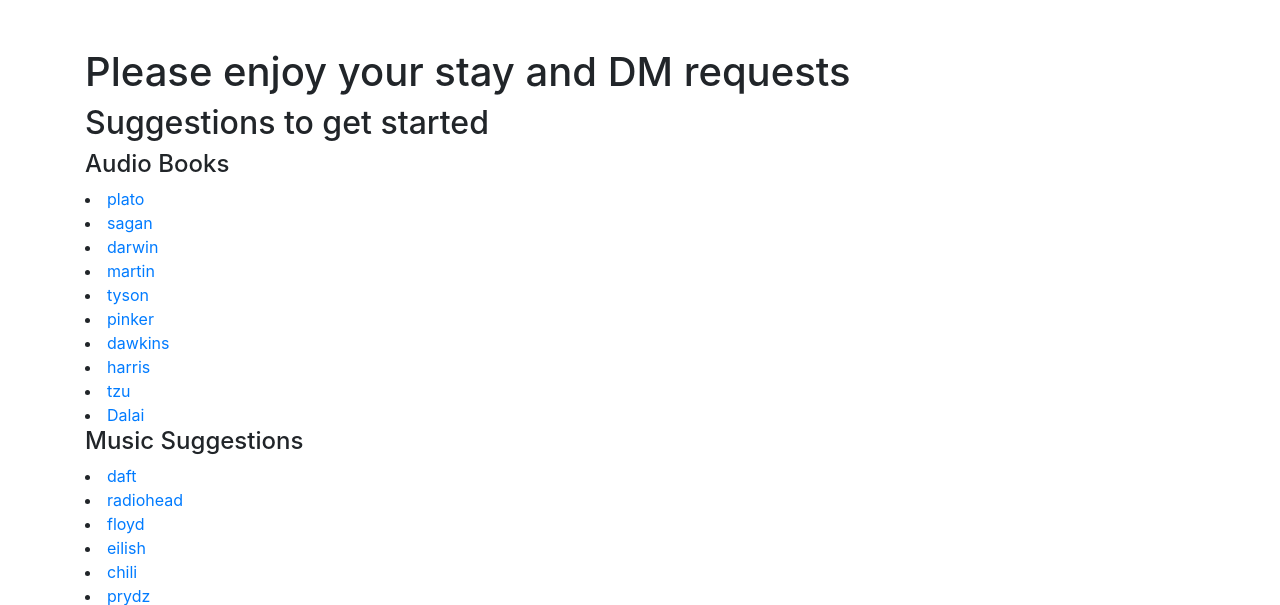
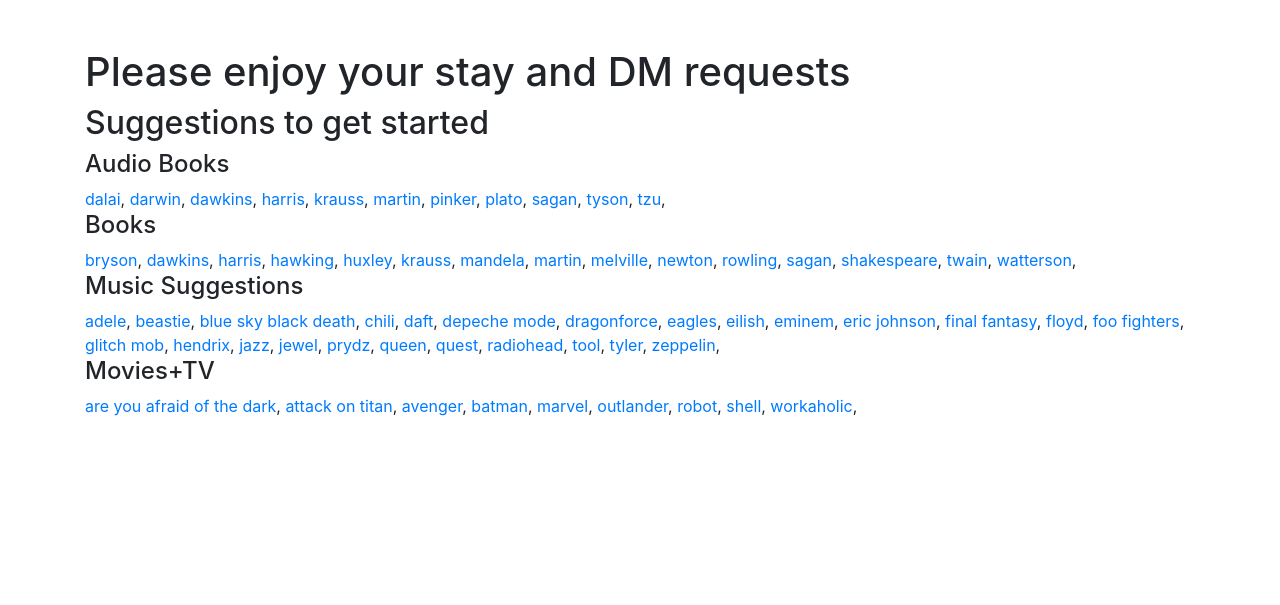
Before and after one commit to jwd83/VCR, a PHP site: page / in a window 1280 px wide. Shown: the part 252-857 px from the top of the page. After the commit the page ends 668 px from the top, so only its background shows below. Run offline with PHP 8.4, Linux system fonts and the light colour scheme; some libraries are stand-ins or nearby versions.

Commit message:
Add files via upload

```diff
--- a/index.php
+++ b/index.php
@@ -31,10 +31,68 @@
 $rustart = getrusage();
 
 
-$suggestions["a"] = ["plato", "sagan", "darwin", "martin", "tyson", "pinker", "dawkins", "harris", "tzu", "Dalai"];
-$suggestions["e"] = [".iso", ".smc" ];
-$suggestions["m"] = ["daft", "radiohead","floyd", "eilish", "chili", "prydz"];
-$suggestions["v"] = ["shell", "robot","Are You Afraid Of The Dark" , "attack on titan", "batman", "marvel", "avenger", "outlander", "workaholic"];
+$suggestions["a"] =  array_map('strtolower', ["plato", "sagan", "darwin", "krauss", "martin", "tyson", "pinker", "dawkins", "harris", "tzu", "Dalai"]);
+
+$suggestions["b"] = array_map('strtolower', [
+    "dawkins",
+    "harris",
+    "hawking",
+    "krauss",
+    "newton",
+    "bryson",
+    "twain",
+    "martin",
+    "huxley",
+    "watterson",
+    "sagan",
+    "rowling",
+    "shakespeare",
+    "mandela",
+    "MELville",
+]);
+
+$suggestions["e"] = array_map('strtolower', [".iso", ".smc" ]);
+$suggestions["m"] = array_map('strtolower', [
+"daft",
+"radiohead",
+"floyd",
+"eilish",
+"chili",
+"prydz",
+"quest",
+"adele",
+"beastie",
+"Blue Sky Black Death",
+"jazz",
+"queen",
+"Depeche Mode",
+"Dragonforce",
+"Eagles",
+"Eric Johnson",
+"Final Fantasy",
+"Foo Fighters",
+"Jewel",
+"Hendrix",
+"Zeppelin",
+"Tool",
+"Tyler",
+"Glitch Mob",
+"eminem",
+
+
+
+]);
+$suggestions["v"] = array_map('strtolower', [
+"shell",
+"robot",
+"Are You Afraid Of The Dark" ,
+"attack on titan",
+"batman",
+"marvel",
+"avenger",
+"outlander",
+"workaholic",
+]);
 
 $search_type = '';
 $dump_path = '';
@@ -244,6 +302,12 @@
 // | $$     | $$  | $$| $$  | $$| $$        | $$ /$$| $$| $$  | $$| $$  | $$ \____  $$
 // | $$     |  $$$$$$/| $$  | $$|  $$$$$$$  |  $$$$/| $$|  $$$$$$/| $$  | $$ /$$$$$$$/
 // |__/      \______/ |__/  |__/ \_______/   \___/  |__/ \______/ |__/  |__/|_______/
+
+function human_filesize($bytes, $decimals = 2) {
+  $sz = 'BKMGTP';
+  $factor = floor((strlen($bytes) - 1) / 3);
+  return sprintf("%.{$decimals}f", $bytes / pow(1024, $factor)) . @$sz[$factor];
+}
 
 function writeFileToQueue($src) {
     file_put_contents(QUEUE_PATH, $src . PHP_EOL, FILE_APPEND);
@@ -515,9 +579,17 @@
                 echoCell('<a href="?c='.$optional_reference.'&file='.strToHex($path).'">['.$optional_feature.']</a>');
             }
             if($optional_reference == 'v') {
-                echoCell('<a href="?c=r&file='.strToHex($path).'">[r]</a>');
-                echoCell('<a href="?c=5&file='.strToHex($path).'">[5]</a>');
+
+                if(endsWith($path, "html.mp4")) {
+                    echocell('-');
+                    echocell('-');
+                } else {
+                    echoCell('<a href="?c=r&file='.strToHex($path).'">[r]</a>');
+                    echoCell('<a href="?c=5&file='.strToHex($path).'">[5]</a>');
+                }
+
             }
+            echoCell(human_filesize(filesize($path)));
             echoCell(substr($path,  strlen($base_path)-2));
             echo "</tr>\n";
         }
@@ -669,8 +741,12 @@
 
 function showSuggestions($category) {
     global $suggestions;
+
+
+    sort($suggestions[$category]);
     foreach($suggestions[$category] as $q) {
-        echo '<li><a href="'.URL_BASE.'?c='.$category.'&q='.$q.'">'.$q.'</a>';
+
+        echo '<a href="'.URL_BASE.'?c='.$category.'&q='.$q.'">'.$q.'</a>, ';
     }
 }
 
@@ -681,6 +757,8 @@
     echo "<h2>Suggestions to get started</h2>\n";
     echo "<h4>Audio Books</h4>\n";
     showSuggestions("a");
+    echo "<h4>Books</h4>\n";
+    showSuggestions("b");
     echo "<h4>Music Suggestions</h4>\n";
     showSuggestions("m");
     echo "<h4>Movies+TV</h4>\n";
```
